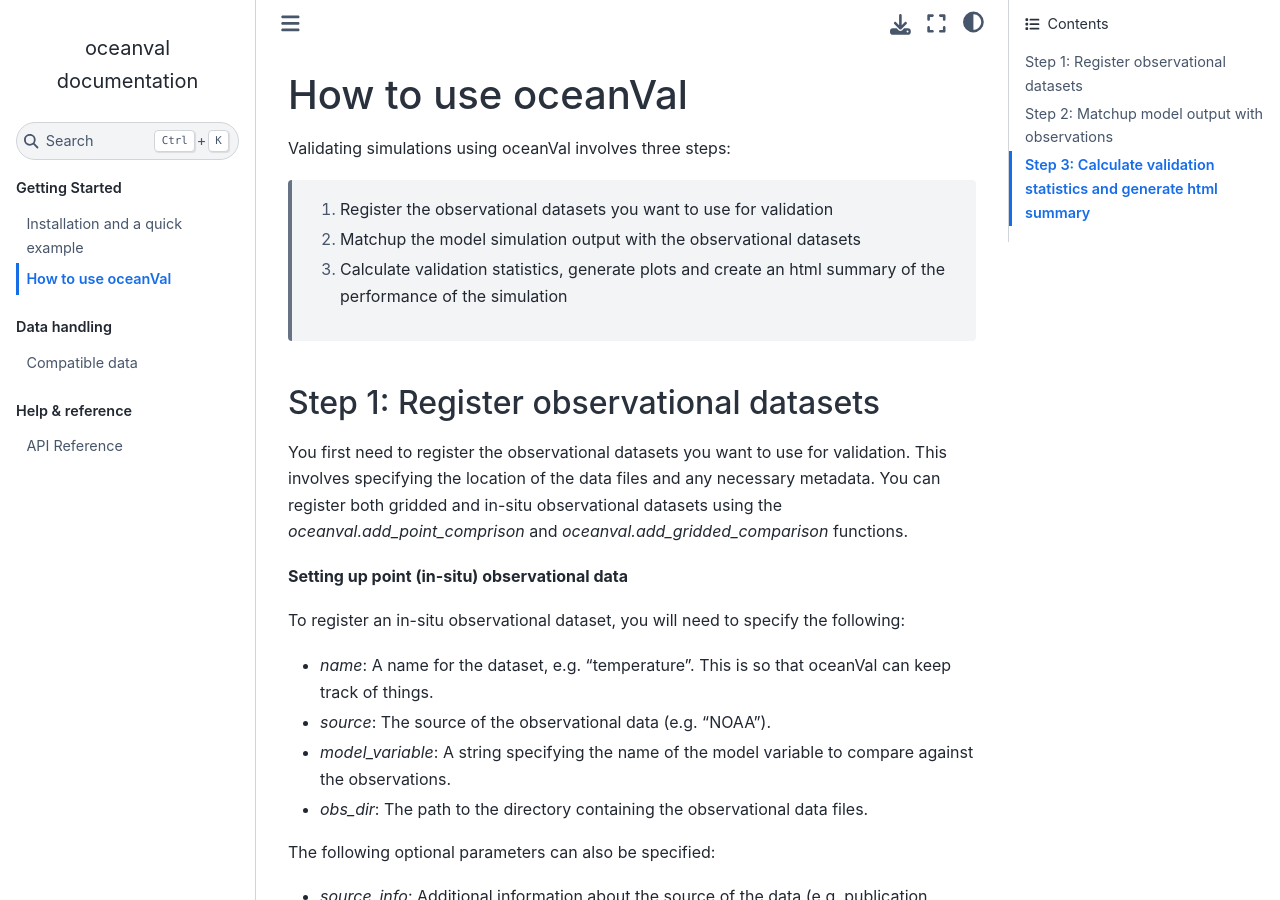
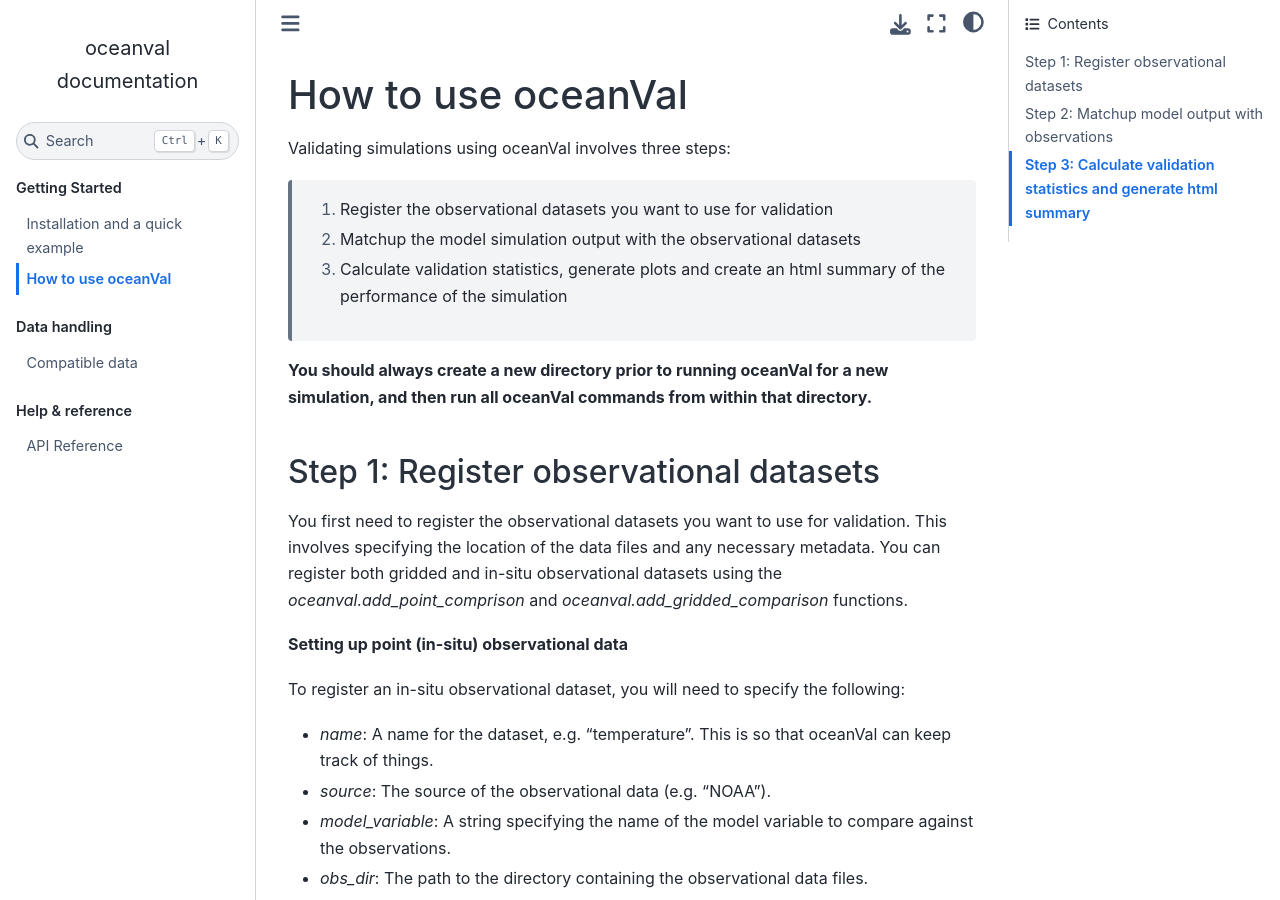
Before and after one commit to pmlmodelling/oceanVal, a Sphinx documentation site: the page built from docs/source/how_to_use.rst, in a window 1280 px wide and 900 px high. Built offline with Sphinx 7.4.7 and the Sphinx Book theme 1.1.4, drawn with Linux system fonts in a browser that asks for light colours.

Commit message:
add note on creating new directory

```diff
--- a/docs/source/how_to_use.rst
+++ b/docs/source/how_to_use.rst
@@ -6,6 +6,8 @@ Validating simulations using oceanVal involves three steps:
     1. Register the observational datasets you want to use for validation
     2. Matchup the model simulation output with the observational datasets
     3. Calculate validation statistics, generate plots and create an html summary of the performance of the simulation
+
+**You should always create a new directory prior to running oceanVal for a new simulation, and then run all oceanVal commands from within that directory.**
 
 Step 1: Register observational datasets
 ------------------------------------
```
